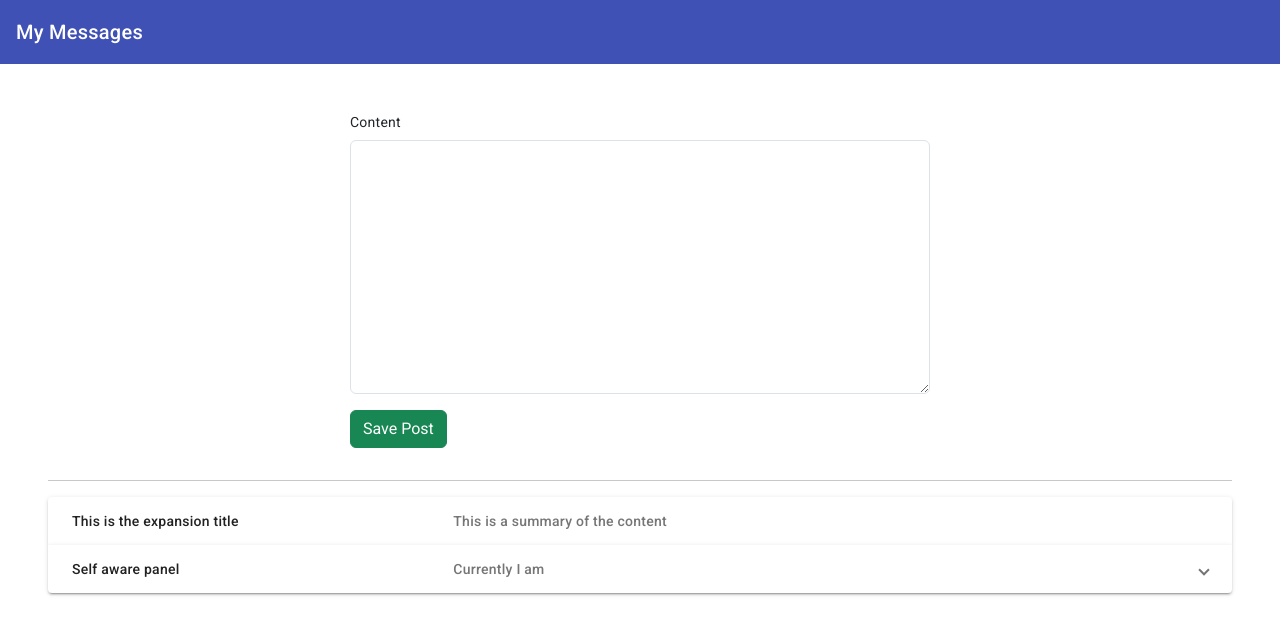
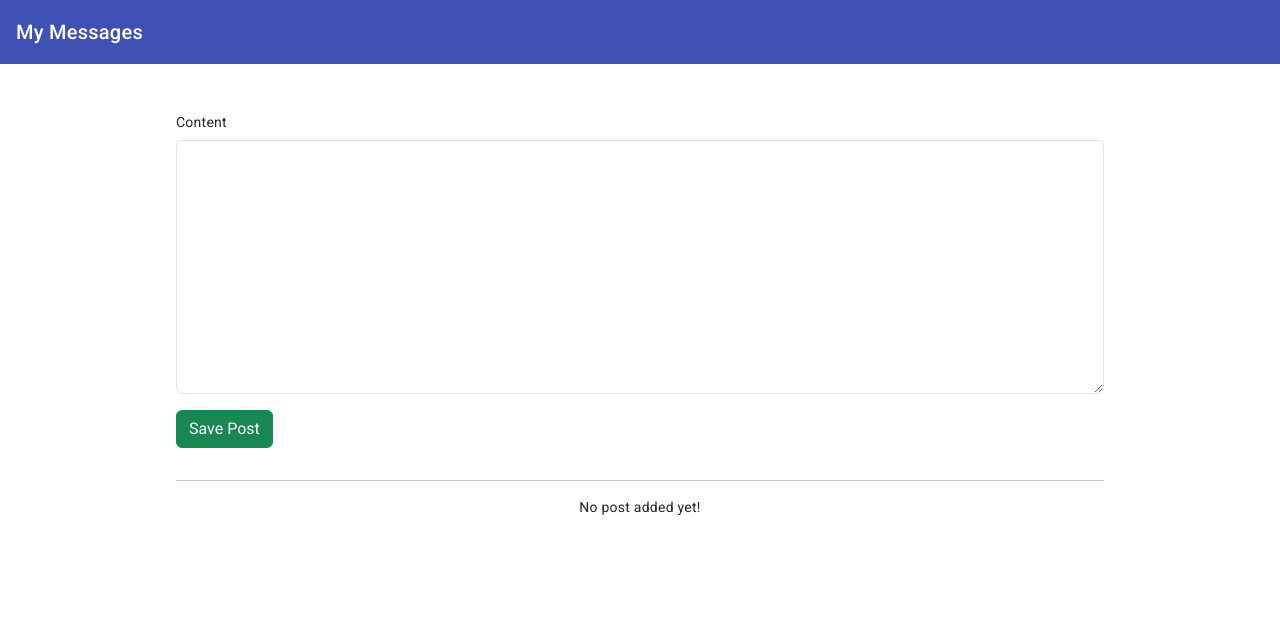
Before and after one commit to priynshuchouhn/mean-project-frontend, an Angular app: page / in a window 1280 px wide. Shown: the top 634 px of the page. Built offline with nearby package versions, Linux system fonts and the light colour scheme.

Commit message:
Post listed added

```diff
--- a/src/app/app.component.css
+++ b/src/app/app.component.css
@@ -0,0 +1,5 @@
+main{
+    width: 80%;
+    margin: auto;
+
+}
--- a/src/app/app.component.html
+++ b/src/app/app.component.html
@@ -1,2 +1,4 @@
 <app-header></app-header>
-<app-post-create></app-post-create>
+<main>
+    <app-post-create></app-post-create>
+</main>
--- a/src/app/posts/post-create/post-create.component.html
+++ b/src/app/posts/post-create/post-create.component.html
@@ -1,6 +1,6 @@
 <div class="contianer p-5">
     <div class="row">
-        <div class="col-md-6 m-auto">
+        <div class="col-md-12 m-auto">
             <div class="form-group mb-3">
                 <label for="title" class="form-label">Content</label>
                 <textarea name="" id="" cols="30" rows="10" class="form-control"></textarea>
@@ -8,7 +8,7 @@
         </div>
     </div>
     <div class="row">
-        <div class="col-md-6 m-auto">
+        <div class="col-md-12 m-auto">
             <div class="form-group mb-3">
                 <button class="btn btn-success">Save Post</button>
             </div>
--- a/src/app/posts/post-list/post-list.component.html
+++ b/src/app/posts/post-list/post-list.component.html
@@ -1,24 +1,11 @@
-<mat-accordion>
-    <mat-expansion-panel hideToggle>
+<mat-accordion multi="true" *ngIf="posts.length > 0">
+  <mat-expansion-panel *ngFor="let post of posts">
     <mat-expansion-panel-header>
       <mat-panel-title>
-          This is the expansion title
+        {{ post.title }}
       </mat-panel-title>
-        <mat-panel-description>
-          This is a summary of the content
-        </mat-panel-description>
     </mat-expansion-panel-header>
-      <p>This is the primary content of the panel.</p>
-    </mat-expansion-panel>
-    <mat-expansion-panel>
-      <mat-expansion-panel-header>
-        <mat-panel-title>
-          Self aware panel
-        </mat-panel-title>
-        <mat-panel-description>
-          Currently I am
-        </mat-panel-description>
-      </mat-expansion-panel-header>
-      <p>I'm visible because I am open</p>
+    <p>{{ post.content }}</p>
   </mat-expansion-panel>
 </mat-accordion>
+<p class="text-center" *ngIf="posts.length <= 0">No post added yet!</p>
--- a/src/app/posts/post-list/post-list.component.ts
+++ b/src/app/posts/post-list/post-list.component.ts
@@ -7,4 +7,11 @@ import { Component } from '@angular/core';
 })
 export class PostListComponent {
 
+  posts: {title: string, content:string}[] = [
+    // {title: 'First post', content:'This the content of first post'},
+    // {title: 'second post', content:'This the content of second post'},
+    // {title: 'third post', content:'This the content of third post'},
+    // {title: 'fourth post', content:'This the content of fourth post'},
+  ]
+
 }
```
Lines whose indentation alone changed are shown as unchanged.
